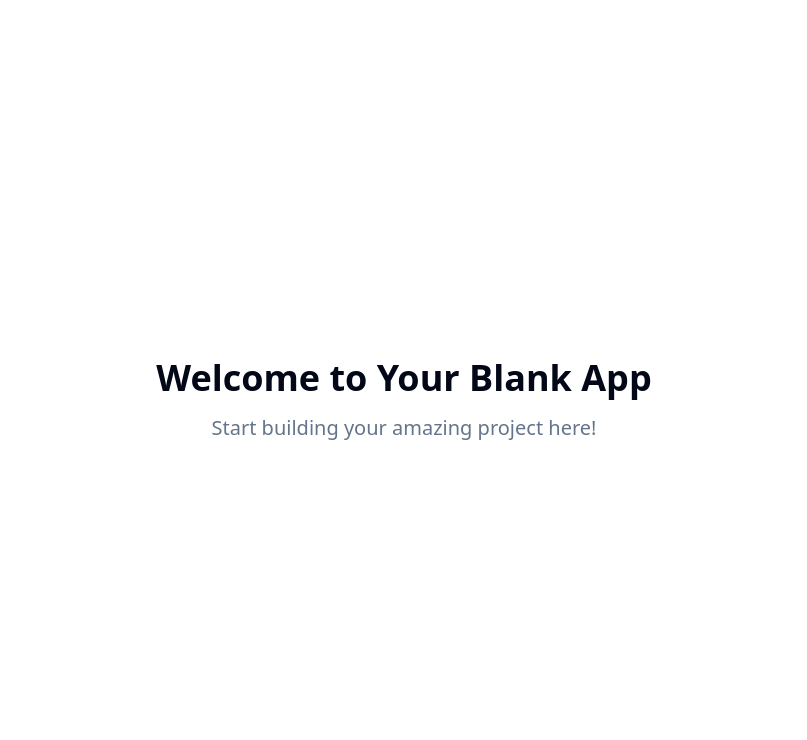
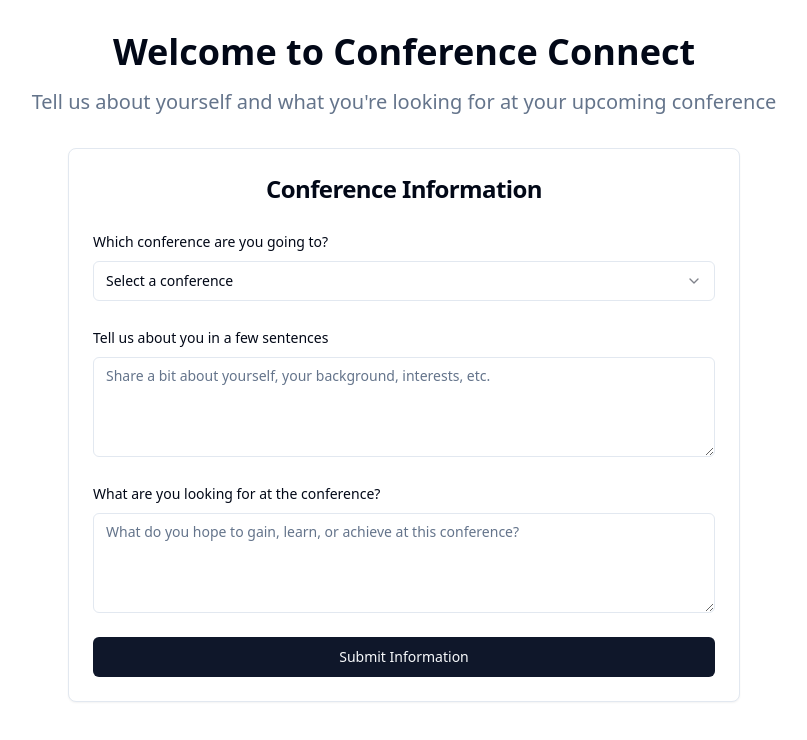
Before and after one commit to TzuTingWei/whisper-script-speak, a React (Vite) app: page / in a window 1280 px wide. Shown: the top 740 px of the page, without its empty margins (236-1043 px from the left). Built offline with nearby package versions, Linux system fonts and the light colour scheme.

Commit message:
Add user input form
Implement a form with a dropdown menu and two text areas for user input.

```diff
--- /dev/null
+++ b/src/components/ConferenceForm.tsx
@@ -0,0 +1,99 @@
+
+import React, { useState } from 'react';
+import { Card, CardContent, CardHeader, CardTitle } from '@/components/ui/card';
+import { Button } from '@/components/ui/button';
+import { Input } from '@/components/ui/input';
+import { Label } from '@/components/ui/label';
+import { Textarea } from '@/components/ui/textarea';
+import {
+  Select,
+  SelectContent,
+  SelectItem,
+  SelectTrigger,
+  SelectValue,
+} from '@/components/ui/select';
+
+const ConferenceForm = () => {
+  const [selectedConference, setSelectedConference] = useState('');
+  const [aboutYou, setAboutYou] = useState('');
+  const [lookingFor, setLookingFor] = useState('');
+
+  const handleSubmit = (e: React.FormEvent) => {
+    e.preventDefault();
+    console.log('Form submitted:', {
+      conference: selectedConference,
+      aboutYou,
+      lookingFor,
+    });
+  };
+
+  const conferences = [
+    'TechCrunch Disrupt',
+    'CES 2024',
+    'SXSW',
+    'Web Summit',
+    'AI Conference 2024',
+    'React Conf',
+    'Google I/O',
+    'Apple WWDC',
+    'Microsoft Build',
+    'AWS re:Invent',
+  ];
+
+  return (
+    <Card className="w-full max-w-2xl mx-auto">
+      <CardHeader>
+        <CardTitle className="text-2xl font-bold text-center">
+          Conference Information
+        </CardTitle>
+      </CardHeader>
+      <CardContent>
+        <form onSubmit={handleSubmit} className="space-y-6">
+          <div className="space-y-2">
+            <Label htmlFor="conference">Which conference are you going to?</Label>
+            <Select value={selectedConference} onValueChange={setSelectedConference}>
+              <SelectTrigger>
+                <SelectValue placeholder="Select a conference" />
+              </SelectTrigger>
+              <SelectContent>
+                {conferences.map((conference) => (
+                  <SelectItem key={conference} value={conference}>
+                    {conference}
+                  </SelectItem>
+                ))}
+              </SelectContent>
+            </Select>
+          </div>
+
+          <div className="space-y-2">
+            <Label htmlFor="about-you">Tell us about you in a few sentences</Label>
+            <Textarea
+              id="about-you"
+              placeholder="Share a bit about yourself, your background, interests, etc."
+              value={aboutYou}
+              onChange={(e) => setAboutYou(e.target.value)}
+              className="min-h-[100px]"
+            />
+          </div>
+
+          <div className="space-y-2">
+            <Label htmlFor="looking-for">What are you looking for at the conference?</Label>
+            <Textarea
+              id="looking-for"
+              placeholder="What do you hope to gain, learn, or achieve at this conference?"
+              value={lookingFor}
+              onChange={(e) => setLookingFor(e.target.value)}
+              className="min-h-[100px]"
+            />
+          </div>
+
+          <Button type="submit" className="w-full">
+            Submit Information
+          </Button>
+        </form>
+      </CardContent>
+    </Card>
+  );
+};
+
+export default ConferenceForm;
--- a/src/pages/Index.tsx
+++ b/src/pages/Index.tsx
@@ -1,11 +1,17 @@
-// Update this page (the content is just a fallback if you fail to update the page)
+
+import ConferenceForm from '@/components/ConferenceForm';
 
 const Index = () => {
   return (
-    <div className="min-h-screen flex items-center justify-center bg-background">
-      <div className="text-center">
-        <h1 className="text-4xl font-bold mb-4">Welcome to Your Blank App</h1>
-        <p className="text-xl text-muted-foreground">Start building your amazing project here!</p>
+    <div className="min-h-screen bg-background py-8 px-4">
+      <div className="container mx-auto">
+        <div className="text-center mb-8">
+          <h1 className="text-4xl font-bold mb-4">Welcome to Conference Connect</h1>
+          <p className="text-xl text-muted-foreground">
+            Tell us about yourself and what you're looking for at your upcoming conference
+          </p>
+        </div>
+        <ConferenceForm />
       </div>
     </div>
   );
```
